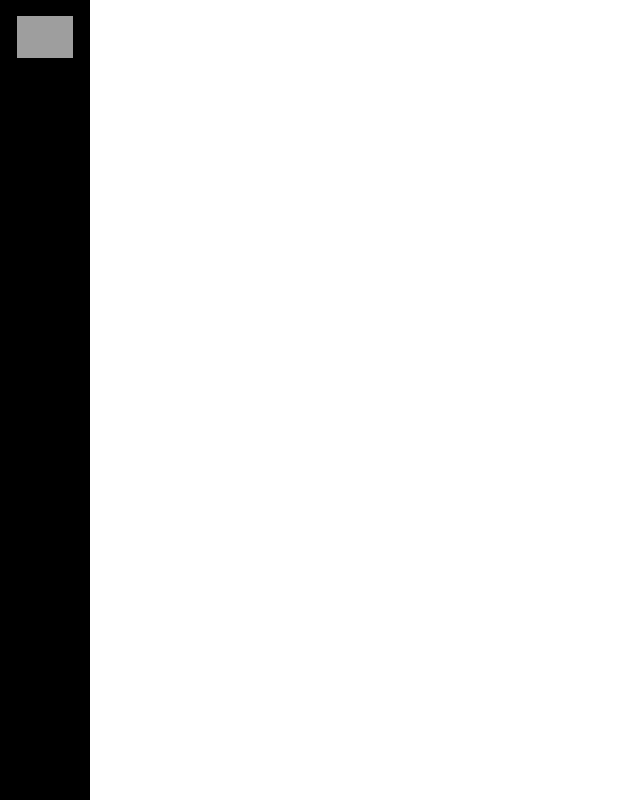
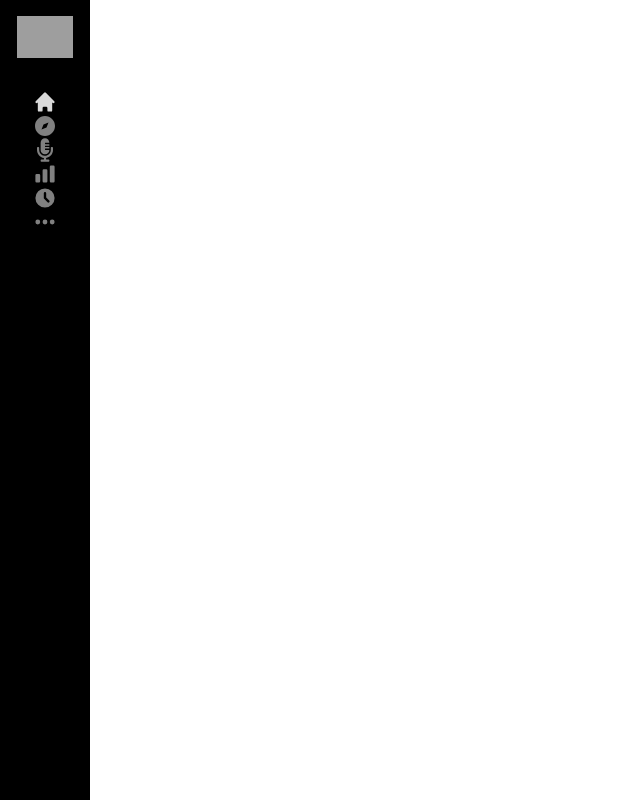
Before and after one commit to AnmarRahman/Spotify-Redesign, a Next.js app: page / in a window 1280 px wide. Shown: the whole page, without its empty margins (0-640 px from the left). Built offline with nearby package versions, Linux system fonts and the light colour scheme; grey boxes are pictures that could not be loaded.

Commit message:
2nd commit, dashboard (sidebar, body, rightbar)

```diff
--- a/components/Body.js
+++ b/components/Body.js
@@ -1,5 +1,3 @@
-import React from "react";
-
 function Body() {
   return <div>Body</div>;
 }
--- a/components/Dashboard.js
+++ b/components/Dashboard.js
@@ -1,4 +1,3 @@
-import React from "react";
 import Body from "./Body";
 import Right from "./Right";
 import Sidebar from "./Sidebar";
--- a/components/Right.js
+++ b/components/Right.js
@@ -1,5 +1,3 @@
-import React from "react";
-
 function Right() {
   return <div>Right</div>;
 }
--- a/components/Sidebar.js
+++ b/components/Sidebar.js
@@ -1,3 +1,11 @@
+import {
+  ChartBarIcon,
+  ClockIcon,
+  DotsHorizontalIcon,
+  HomeIcon,
+} from "@heroicons/react/solid";
+import { FaMicrophoneAlt } from "react-icons/fa";
+import { RiCompassFill } from "react-icons/ri";
 import Image from "next/image";
 
 function Sidebar() {
@@ -10,7 +18,14 @@ function Sidebar() {
         className="object-fill"
         alt="alt"
       />
-      <div></div>
+      <div>
+        <HomeIcon className="sidebarIcon text-white opacity-[0.85]" />
+        <RiCompassFill className="sidebarIcon text-2xl" />
+        <FaMicrophoneAlt className="sidebarIcon ml-1" />
+        <ChartBarIcon className="sidebarIcon" />
+        <ClockIcon className="sidebarIcon" />
+        <DotsHorizontalIcon className="sidebarIcon" />
+      </div>
     </div>
   );
 }
--- a/package.json
+++ b/package.json
@@ -9,9 +9,11 @@
     "lint": "next lint"
   },
   "dependencies": {
+    "@heroicons/react": "^1.0.6",
     "next": "13.2.3",
     "react": "18.2.0",
-    "react-dom": "18.2.0"
+    "react-dom": "18.2.0",
+    "react-icons": "^4.8.0"
   },
   "devDependencies": {
     "autoprefixer": "^10.4.13",
--- a/styles/globals.css
+++ b/styles/globals.css
@@ -1,3 +1,9 @@
 @tailwind base;
 @tailwind components;
 @tailwind utilities;
+
+@layer components {
+    .sidebarIcon {
+        @apply h-6 text-[#808080] cursor-pointer;
+    }
+}
```
Also changed, not shown: 1 other file (tests, documents, lock files or other folders).
